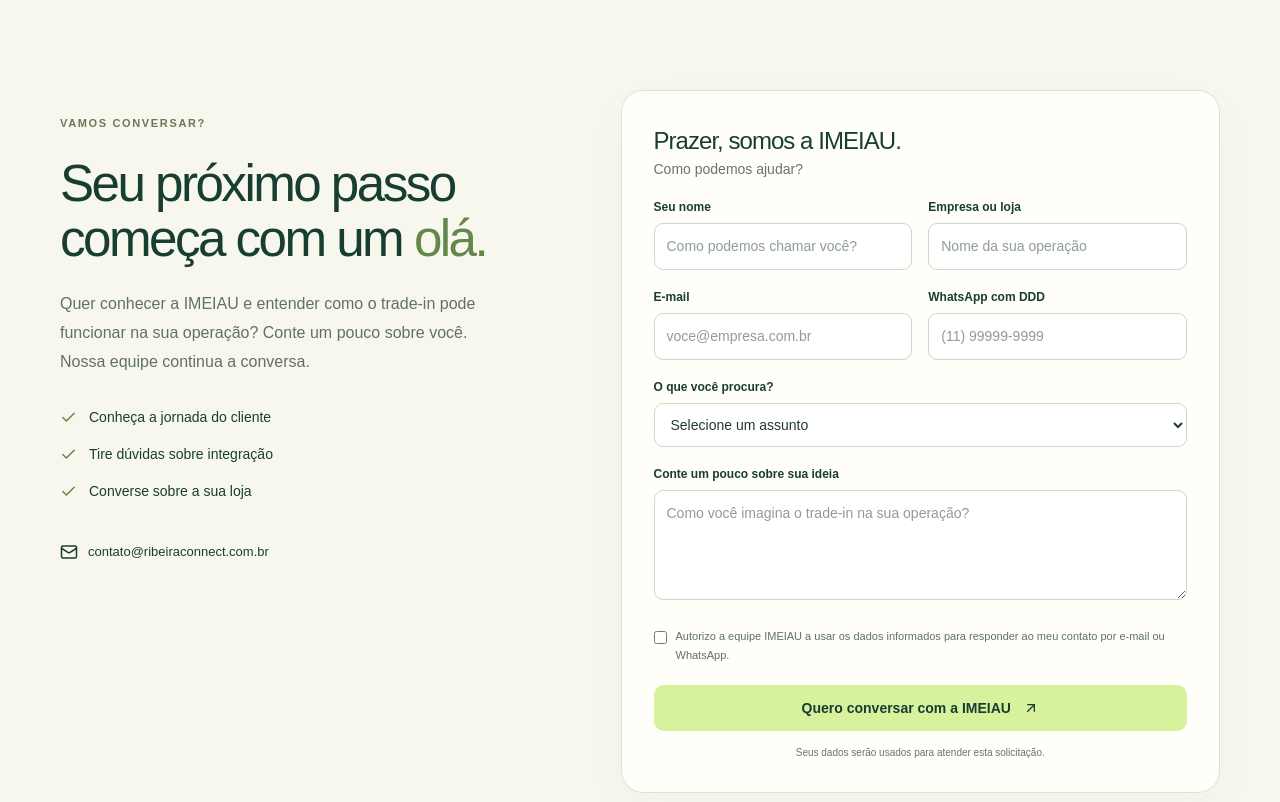
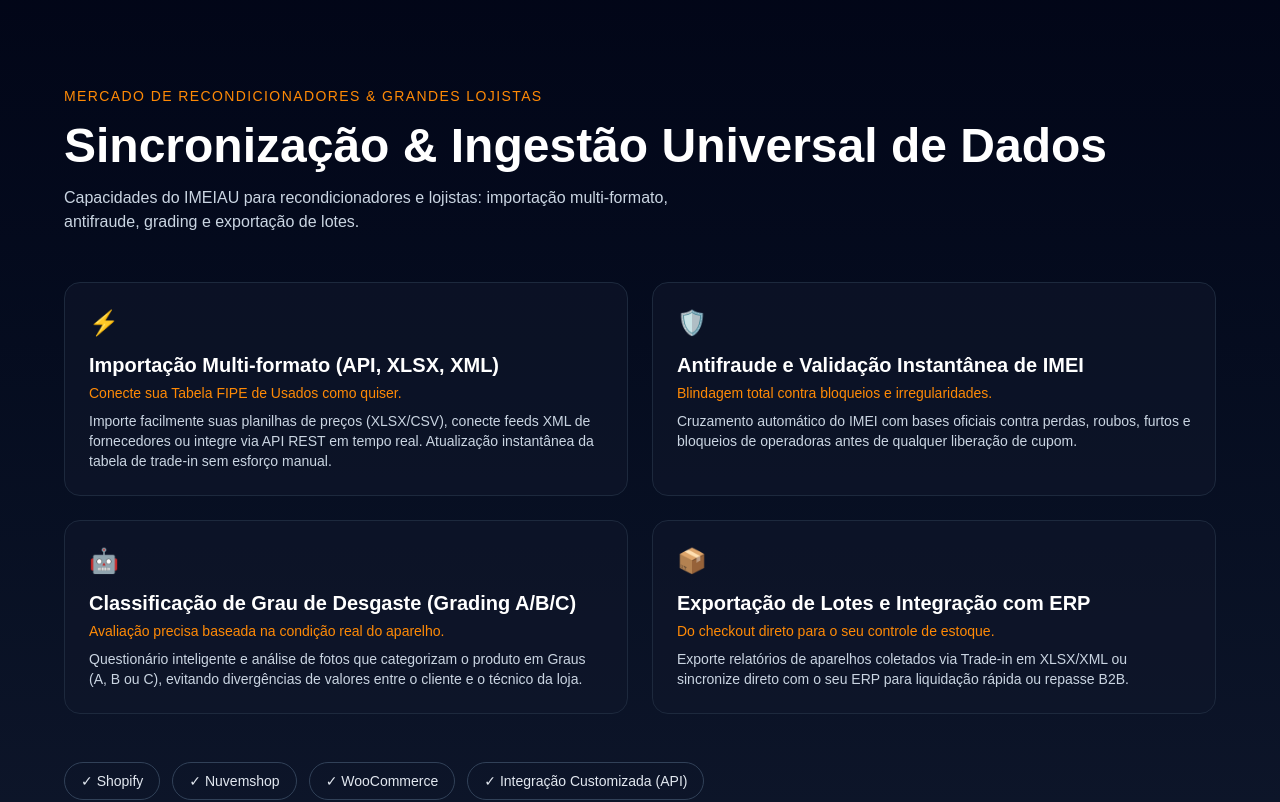
Before and after one commit to rhenanteix/ImeiAu, a Next.js app in the folder merchant/: page / in a window 1280 px wide. Shown: the part 2660-3462 px from the top of the page. Built offline with nearby package versions, Linux system fonts and the light colour scheme.

Commit message:
create email and change page

```diff
--- a/merchant/src/app/page.tsx
+++ b/merchant/src/app/page.tsx
@@ -242,7 +242,34 @@
             ))}
           </div>
         </section>
-        <ContactForm />
+        {/* <ContactForm /> */}
+        <section id="recondicionadores" className="px-6 py-24 bg-gradient-to-b from-slate-950 to-slate-900 text-white">
+          <div className="max-w-6xl mx-auto">
+            <p className="text-sm uppercase tracking-widest text-orange-400 mb-4">MERCADO DE RECONDICIONADORES & GRANDES LOJISTAS</p>
+            <h2 className="text-4xl md:text-5xl font-bold mb-4">Sincronização &amp; Ingestão Universal de Dados</h2>
+            <p className="text-slate-300 max-w-2xl mb-12">Capacidades do IMEIAU para recondicionadores e lojistas: importação multi-formato, antifraude, grading e exportação de lotes.</p>
+            <div className="grid md:grid-cols-2 gap-6">
+              {[
+                ["⚡ Importação Multi-formato (API, XLSX, XML)", "Conecte sua Tabela FIPE de Usados como quiser.", "Importe facilmente suas planilhas de preços (XLSX/CSV), conecte feeds XML de fornecedores ou integre via API REST em tempo real. Atualização instantânea da tabela de trade-in sem esforço manual."],
+                ["🛡️ Antifraude e Validação Instantânea de IMEI", "Blindagem total contra bloqueios e irregularidades.", "Cruzamento automático do IMEI com bases oficiais contra perdas, roubos, furtos e bloqueios de operadoras antes de qualquer liberação de cupom."],
+                ["🤖 Classificação de Grau de Desgaste (Grading A/B/C)", "Avaliação precisa baseada na condição real do aparelho.", "Questionário inteligente e análise de fotos que categorizam o produto em Graus (A, B ou C), evitando divergências de valores entre o cliente e o técnico da loja."],
+                ["📦 Exportação de Lotes e Integração com ERP", "Do checkout direto para o seu controle de estoque.", "Exporte relatórios de aparelhos coletados via Trade-in em XLSX/XML ou sincronize direto com o seu ERP para liquidação rápida ou repasse B2B."],
+              ].map(([icon, headline, desc]) => (
+                <article key={headline} className="rounded-2xl border border-slate-800 bg-slate-900/60 p-6 hover:border-orange-500/50 transition-colors">
+                  <div className="text-2xl mb-3">{icon.split(" ")[0]}</div>
+                  <h3 className="text-xl font-semibold mb-1">{icon.replace(/^\S+\s/, "")}</h3>
+                  <p className="text-orange-400 text-sm mb-2">{headline}</p>
+                  <p className="text-slate-300 text-sm">{desc}</p>
+                </article>
+              ))}
+            </div>
+            <div className="mt-12 flex flex-wrap gap-3">
+              {["Shopify", "Nuvemshop", "WooCommerce", "Integração Customizada (API)"].map((b) => (
+                <span key={b} className="px-4 py-2 rounded-full border border-slate-700 text-sm text-slate-200">✓ {b}</span>
+              ))}
+            </div>
+          </div>
+        </section>
         <section data-reveal className={styles.merchant}>
           <p className={styles.eyebrow}>PARA QUEM VENDE</p>
           <h2 data-reveal>
@@ -262,6 +289,7 @@
           <Brand />
         </Link>
         <p>Tecnologia para fazer o valor circular.</p>
+        <a href="mailto:contato@ribeiraconnect.com.br">contato@ribeiraconnect.com.br</a>
         <small>Ambiente de demonstração</small>
       </footer>
     </LandingMotion>
```
